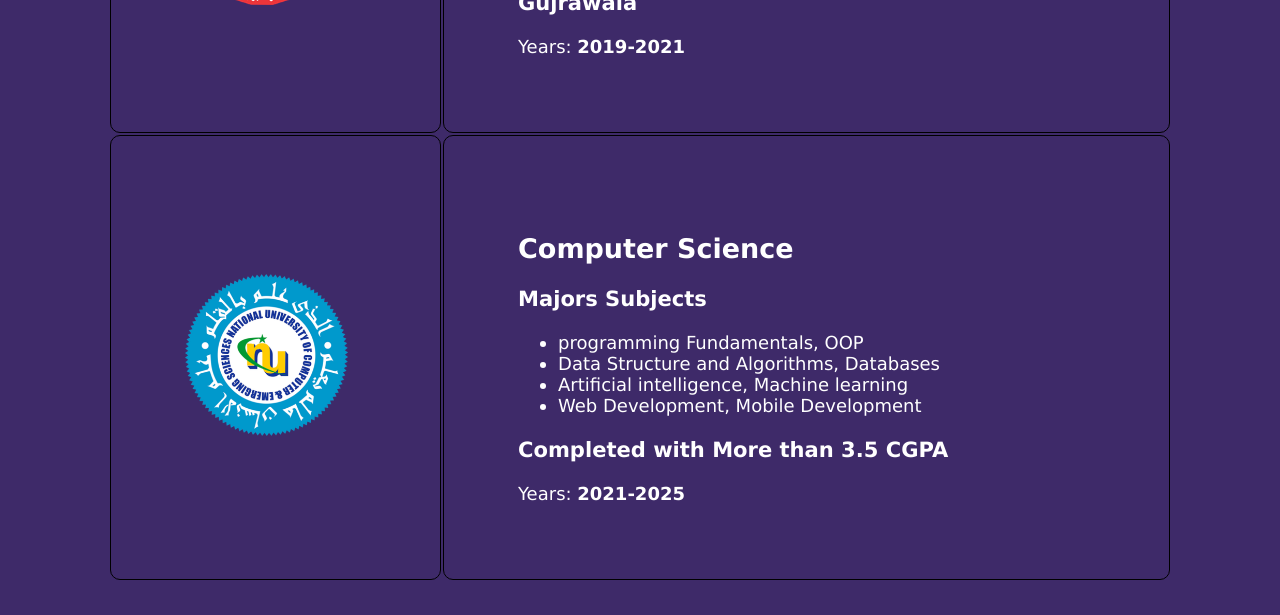
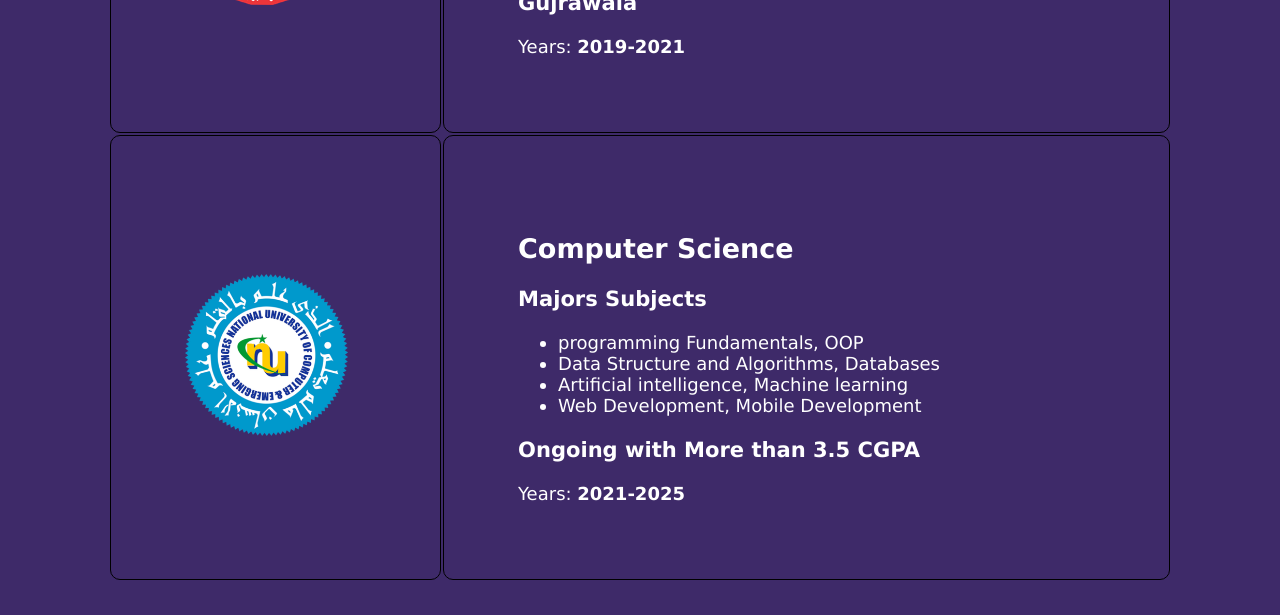
Before and after one commit to talha-shahzad/Mine-Portfolio, a plain HTML site: page Education.html in a window 1280 px wide. Shown: the part 1499-2114 px from the top of the page. Drawn offline with Linux system fonts and the light colour scheme.

Commit message:
Update Education.html

```diff
--- a/Education.html
+++ b/Education.html
@@ -101,7 +101,7 @@
                             <li>Artificial intelligence, Machine learning </li>
                             <li>Web Development, Mobile Development</li>
                         </ul>
-                        <h3>Completed with More than 3.5 CGPA</h3>
+                        <h3>Ongoing with More than 3.5 CGPA</h3>
                         Years: <strong>2021-2025</strong>
                     </td>
                 </tr>
```
